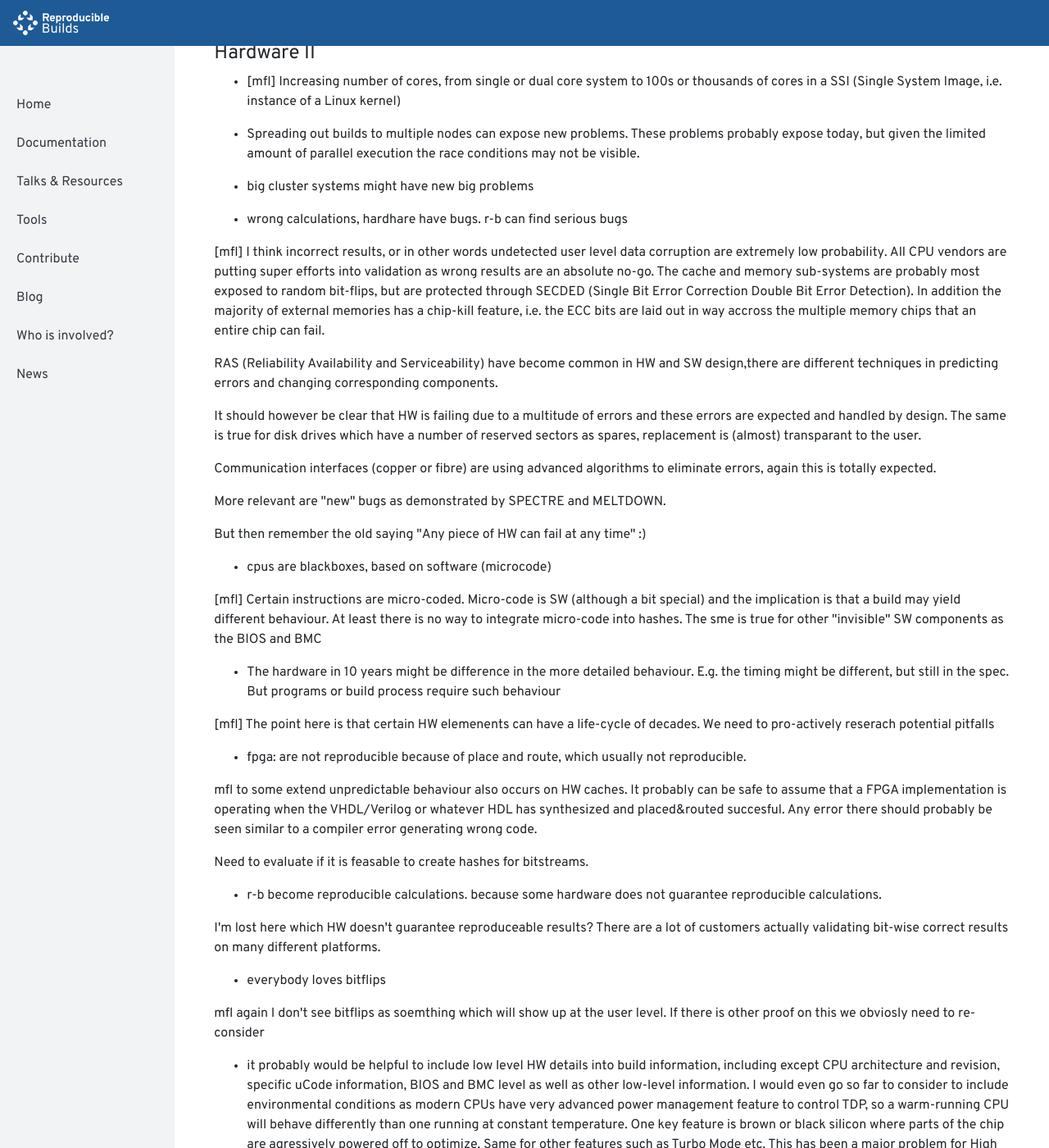
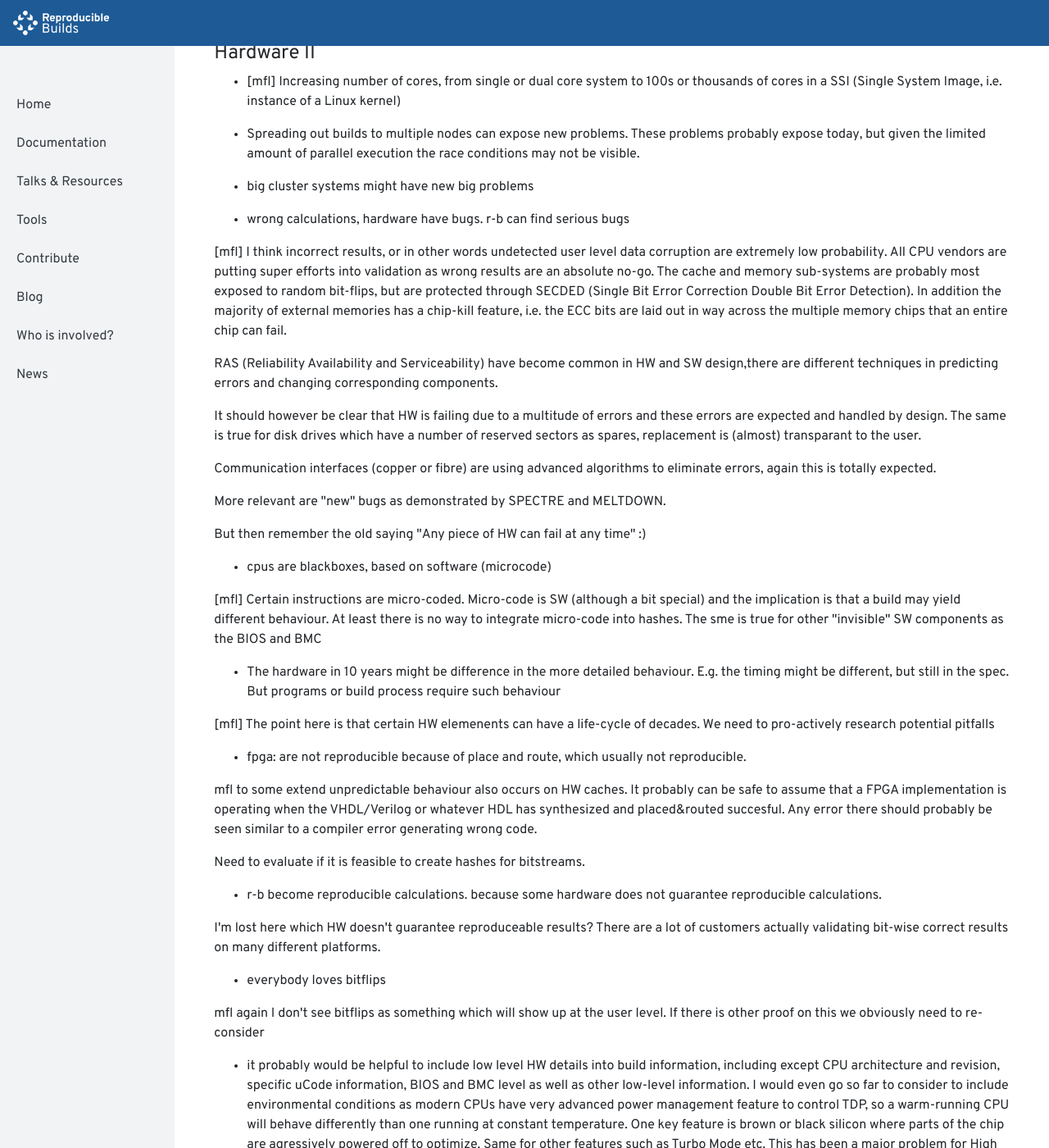
Before and after one commit to prototypefund/reproducible-website, a Jekyll site: the page built from _events/paris2018/report.md, in a window 1280 px wide and 1400 px high, scrolled down 38588 px. Shown: the whole window at 82% size. Built offline with Jekyll 4.4.1, drawn with Linux system fonts in a browser that asks for light colours; some of the changed text lies outside the part shown.

Commit message:
paris2018: fix some spelling mistakes
Signed-off-by: Jelle van der Waa <jelle@vdwaa.nl>

```diff
--- a/_events/paris2018/report.md
+++ b/_events/paris2018/report.md
@@ -1960,7 +1960,7 @@ execution the race conditions may not be visible.
 
 - big cluster systems might have new big problems
 
-- wrong calculations, hardhare have bugs. r-b can find serious bugs
+- wrong calculations, hardware have bugs. r-b can find serious bugs
 
 [mfl\] I think incorrect results, or in other words undetected user
 level data corruption are extremely low probability. All CPU vendors are
@@ -1969,7 +1969,7 @@ no-go. The cache and memory sub-systems are probably most exposed to
 random bit-flips, but are protected through SECDED (Single Bit Error
 Correction Double Bit Error Detection). In addition the majority of
 external memories has a chip-kill feature, i.e. the ECC bits are laid
-out in way accross the multiple memory chips that an entire chip can
+out in way across the multiple memory chips that an entire chip can
 fail.
 
 RAS (Reliability Availability and Serviceability) have become common in
@@ -2002,7 +2002,7 @@ behaviour. E.g. the timing might be different, but still in the spec.
 But programs or build process require such behaviour
 
 [mfl\] The point here is that certain HW elemenents can have a
-life-cycle of decades. We need to pro-actively reserach potential
+life-cycle of decades. We need to pro-actively research potential
 pitfalls
 
 - fpga: are not reproducible because of place and route, which usually
@@ -2014,7 +2014,7 @@ operating when the VHDL/Verilog or whatever HDL has synthesized and
 placed&routed succesful. Any error there should probably be seen similar
 to a compiler error generating wrong code.
 
-Need to evaluate if it is feasable to create hashes for bitstreams.
+Need to evaluate if it is feasible to create hashes for bitstreams.
 
 - r-b become reproducible calculations. because some hardware does not
 guarantee reproducible calculations.
@@ -2025,8 +2025,8 @@ results on many different platforms.
 
 - everybody loves bitflips
 
-mfl again I don\'t see bitflips as soemthing which will show up at the
-user level. If there is other proof on this we obviosly need to
+mfl again I don\'t see bitflips as something which will show up at the
+user level. If there is other proof on this we obviously need to
 re-consider
 
 - it probably would be helpful to include low level HW details into
```
Also changed, not shown: other parts of _events/paris2018/report.md (+33 -33 lines).
